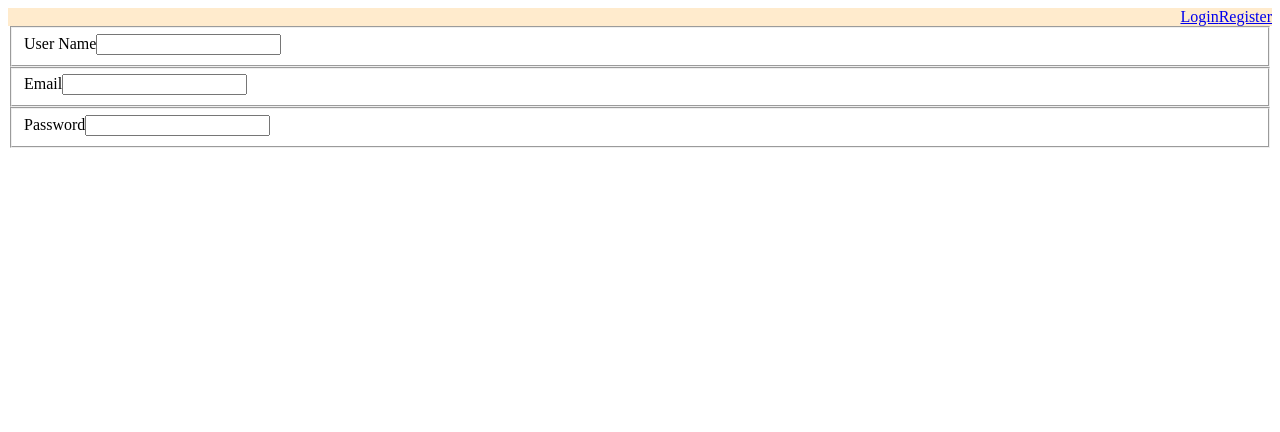
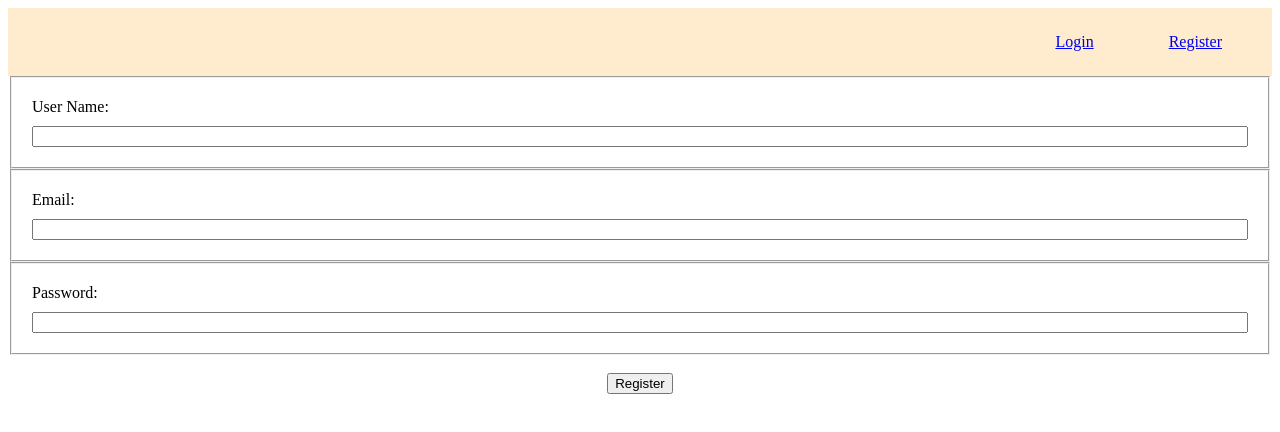
Before and after one commit to Coder269/projet-rdv, an Angular app: page /register in a window 1280 px wide. Shown: the top 432 px of the page. Built offline with nearby package versions, Linux system fonts and the light colour scheme.

Commit message:
Creation de branche avec Register component.

```diff
--- a/src/app/app.module.ts
+++ b/src/app/app.module.ts
@@ -8,6 +8,7 @@ import { MenuComponent } from './menu/menu.component';
 import { RegisterComponent } from './register/register.component';
 import { LoginComponent } from './login/login.component';
 import { EditrdvComponent } from './editrdv/editrdv.component';
+import { FormsModule } from '@angular/forms';
 
 @NgModule({
   declarations: [
@@ -20,7 +21,8 @@ import { EditrdvComponent } from './editrdv/editrdv.component';
   ],
   imports: [
     BrowserModule,
-    AppRoutingModule
+    AppRoutingModule,
+    FormsModule
   ],
   providers: [],
   bootstrap: [AppComponent]
--- a/src/app/menu/menu.component.css
+++ b/src/app/menu/menu.component.css
@@ -3,3 +3,7 @@
   display: flex;
   justify-content: flex-end;
 }
+a {
+  padding: 25px;
+  margin-right: 25px;
+}
--- a/src/app/register/register.component.css
+++ b/src/app/register/register.component.css
@@ -0,0 +1,14 @@
+fieldset {
+  display: flex;
+  flex-direction: column;
+  padding: 20px;
+}
+
+.btn {
+  text-align: center;
+}
+
+fieldset label {
+
+  margin-bottom: 10px;
+}
--- a/src/app/register/register.component.html
+++ b/src/app/register/register.component.html
@@ -1,14 +1,18 @@
-<form #form="">
+<form #form="ngForm" (ngSubmit)="onRegister(form)">
   <fieldset>
-  <label>User Name</label>
-  <input type="text">
-</fieldset>
-<fieldset>
-  <label for="">Email</label>
-  <input type="text">
-</fieldset>
-<fieldset>
-  <label for="">Password</label>
-  <input type="text">
-</fieldset>
+    <label>User Name:</label>
+    <input type="text" />
+  </fieldset>
+  <fieldset>
+    <label>Email:</label>
+    <input type="text" />
+  </fieldset>
+  <fieldset>
+    <label for="">Password:</label>
+    <input type="text" />
+  </fieldset>
+  <br>
+  <div class="btn">
+  <button type="submit">Register</button>
+</div>
 </form>
--- a/src/app/register/register.component.ts
+++ b/src/app/register/register.component.ts
@@ -1,4 +1,5 @@
 import { Component } from '@angular/core';
+import { NgForm } from '@angular/forms';
 
 @Component({
   selector: 'app-register',
@@ -7,4 +8,9 @@ import { Component } from '@angular/core';
 })
 export class RegisterComponent {
 
+
+  onRegister(form: NgForm) {
+
+  }
+
 }
```
